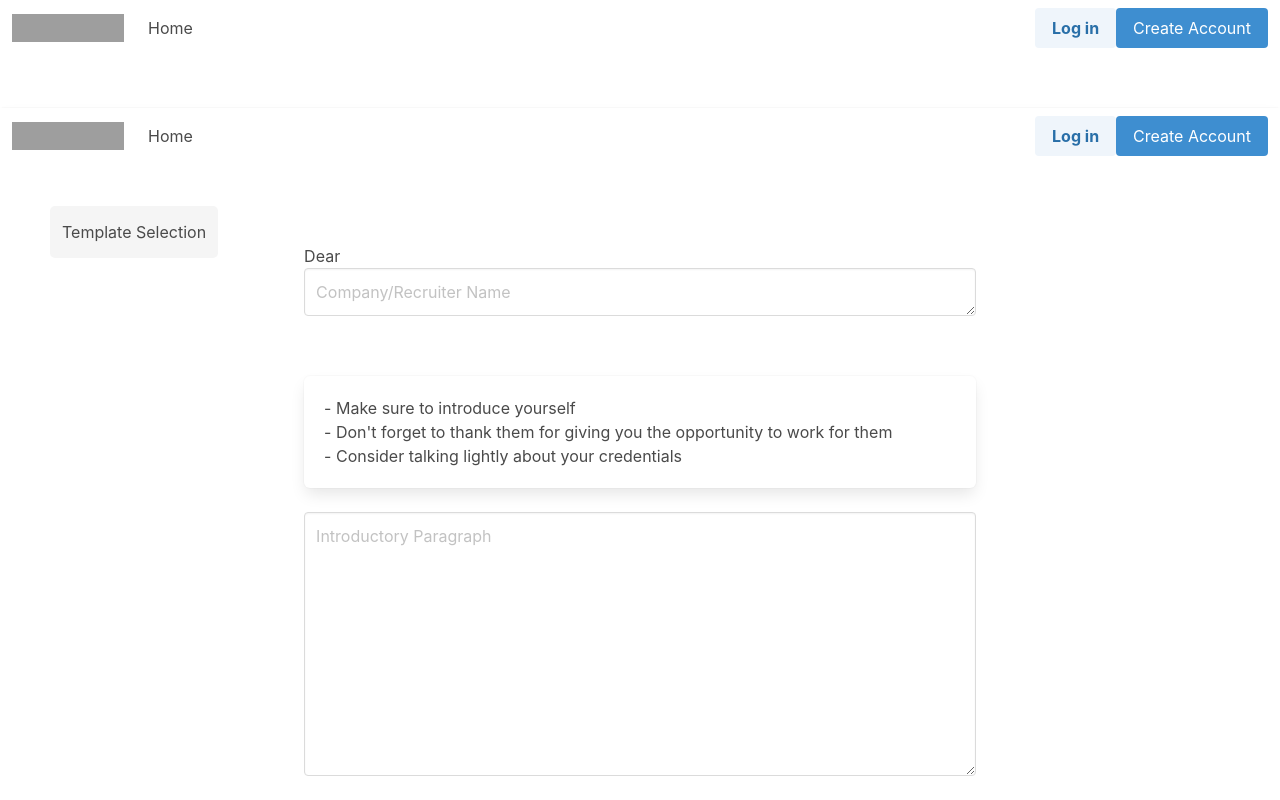
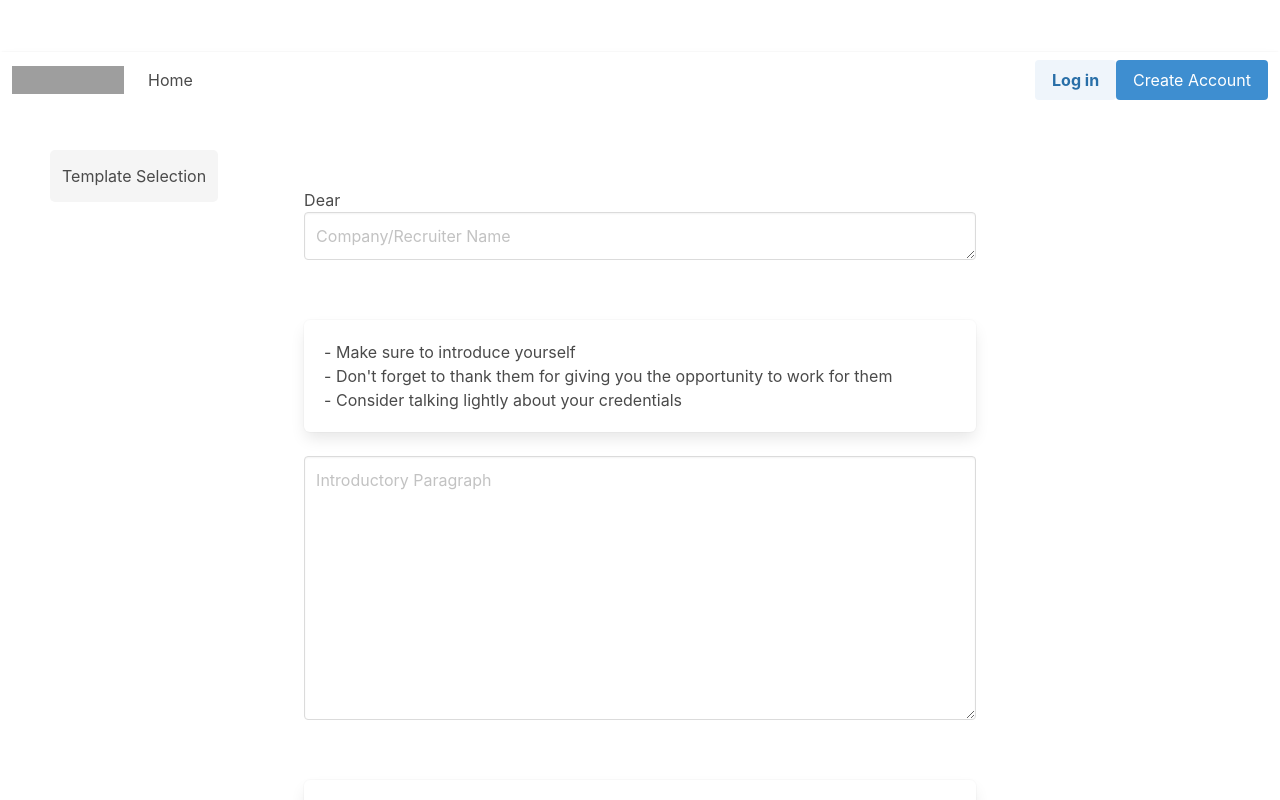
Before and after one commit to stefcarter/resume-final, a React (Create React App) app in the folder client/: page /Create in a window 1280 px wide. Shown: the top 800 px of the page. Built offline with nearby package versions, Linux system fonts and the light colour scheme; no server answers; grey boxes are pictures that could not be loaded; a web font is replaced by a local one.

Commit message:
Got rid of navbar on create page so there isn't a double navbar situation. Need to fix that weird section spacing at the top though

```diff
--- a/client/src/index.css
+++ b/client/src/index.css
@@ -6,6 +6,9 @@
   top:0;
 }
 
+section{
+  display: none;
+}
 
 /* General Navbar css ends here */
 
--- a/client/src/pages/coverLetterPage.js
+++ b/client/src/pages/coverLetterPage.js
@@ -14,7 +14,6 @@ const CoverLetterPage = () => {
 
     <div className="card bg-white card-rounded w-100 min-80-vh">
        <Navbar/>
-
         <div id="pageBody">
             <div class="columns" id="letterBody">
                 <div class="column" id="openerSection">
--- a/client/src/pages/create.js
+++ b/client/src/pages/create.js
@@ -38,7 +38,6 @@ const Create = () => {
 
   return (
     <div className="card is-shadowless bg-white card-rounded w-100 min-90%-vh">
-      <Navbar />
       <section>
         <nav class="navbar is-light " id="templateNavMenu" role="navigation" aria-label="dropdown navigation">
           <div class="navbar-item has-dropdown  is-hoverable templateCycle" id="templateDropDown">
```
